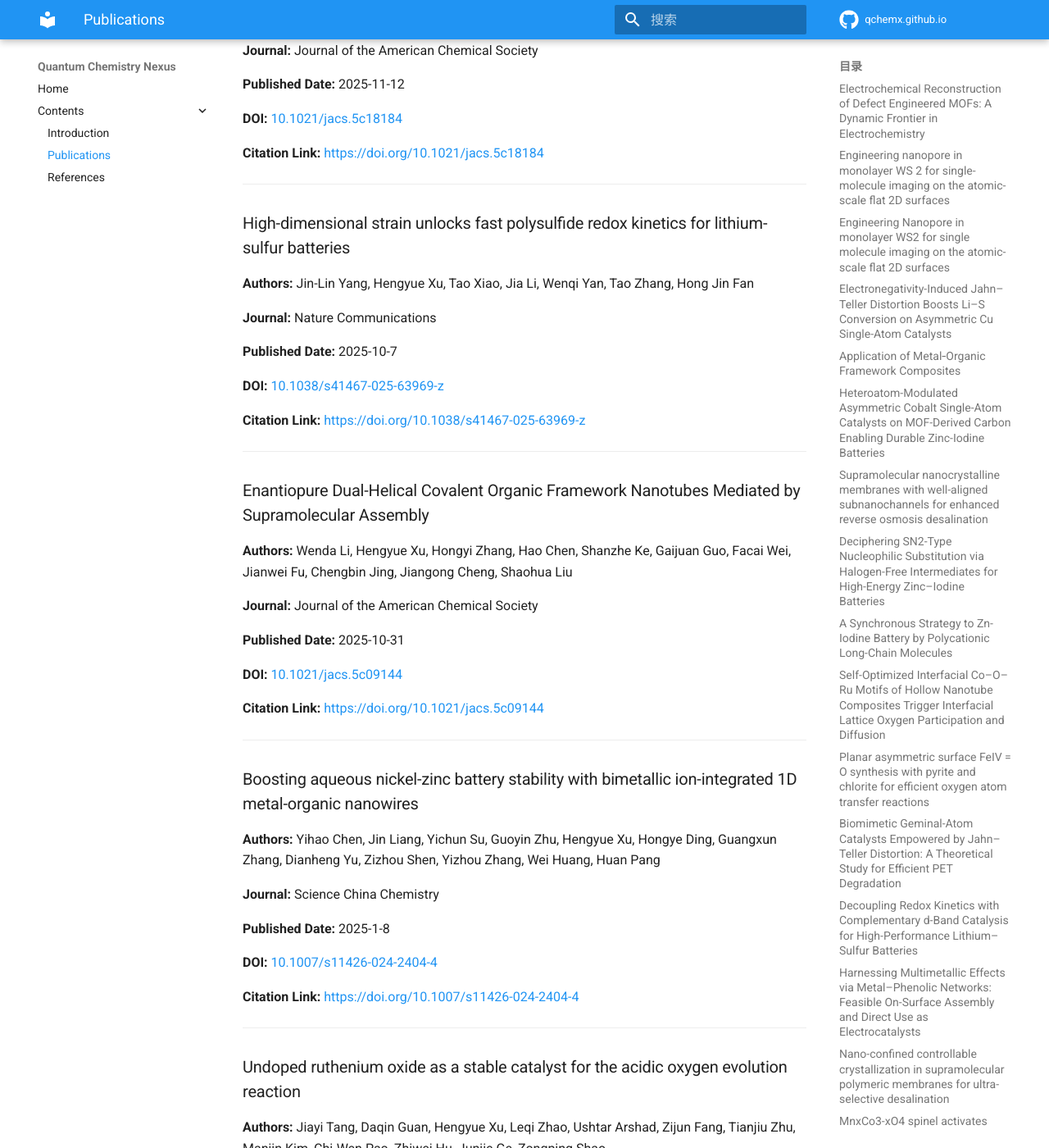
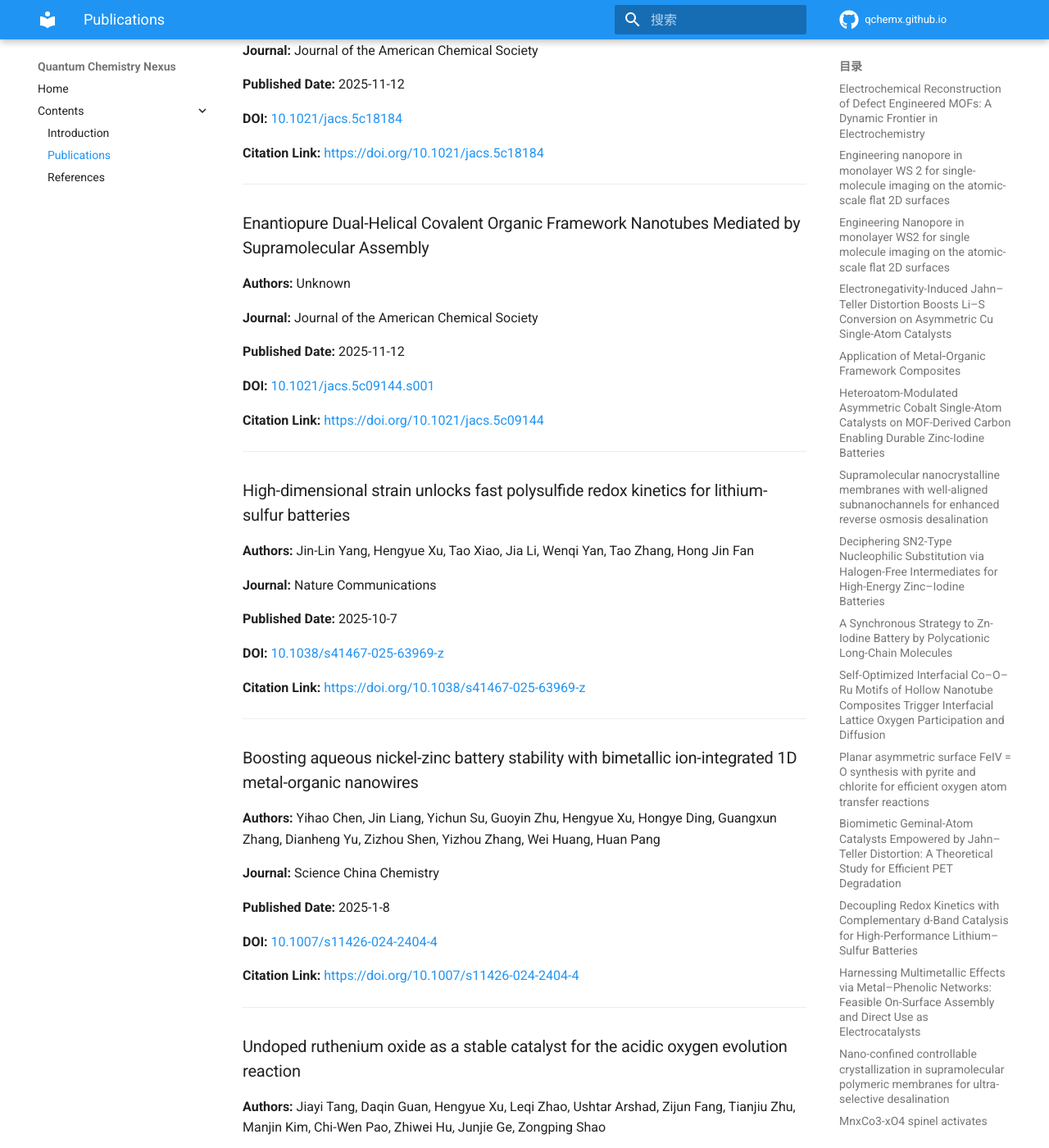
Before and after one commit to QChemX/qchemx.github.io, an MkDocs documentation site: the page built from docs/publications.md, in a window 1280 px wide and 1400 px high, scrolled down 7252 px. Shown: the whole window at 82% size. Built offline with MkDocs 1.6.1 and Material for MkDocs 9.7.7, drawn with Linux system fonts in a browser that asks for light colours; comment, search, counter and statistics services are not loaded; some of the changed text lies outside the part shown.

Commit message:
[orcid sync] Update publications

```diff
--- a/docs/publications.md
+++ b/docs/publications.md
@@ -342,6 +342,22 @@ This page was generated automatically.
 
 ---
 
+### Enantiopure Dual-Helical Covalent Organic Framework Nanotubes Mediated by Supramolecular Assembly
+
+**Authors:** Unknown
+
+**Journal:** Journal of the American Chemical Society
+
+**Published Date:** 2025-11-12
+
+**DOI:** [10.1021/jacs.5c09144.s001](https://doi.org/10.1021/jacs.5c09144.s001)
+
+**Citation Link:** [https://doi.org/10.1021/jacs.5c09144](https://doi.org/10.1021/jacs.5c09144)
+
+
+
+---
+
 ### High-dimensional strain unlocks fast polysulfide redox kinetics for lithium-sulfur batteries
 
 **Authors:** Jin-Lin Yang, Hengyue Xu, Tao Xiao, Jia Li, Wenqi Yan, Tao Zhang, Hong Jin Fan
@@ -353,22 +369,6 @@ This page was generated automatically.
 **DOI:** [10.1038/s41467-025-63969-z](https://doi.org/10.1038/s41467-025-63969-z)
 
 **Citation Link:** [https://doi.org/10.1038/s41467-025-63969-z](https://doi.org/10.1038/s41467-025-63969-z)
-
-
-
----
-
-### Enantiopure Dual-Helical Covalent Organic Framework Nanotubes Mediated by Supramolecular Assembly
-
-**Authors:** Wenda Li, Hengyue Xu, Hongyi Zhang, Hao Chen, Shanzhe Ke, Gaijuan Guo, Facai Wei, Jianwei Fu, Chengbin Jing, Jiangong Cheng, Shaohua Liu
-
-**Journal:** Journal of the American Chemical Society
-
-**Published Date:** 2025-10-31
-
-**DOI:** [10.1021/jacs.5c09144](https://doi.org/10.1021/jacs.5c09144)
-
-**Citation Link:** [https://doi.org/10.1021/jacs.5c09144](https://doi.org/10.1021/jacs.5c09144)
 
 
 
```
Also changed, not shown: other parts of docs/publications.md (+1 -1 lines).
